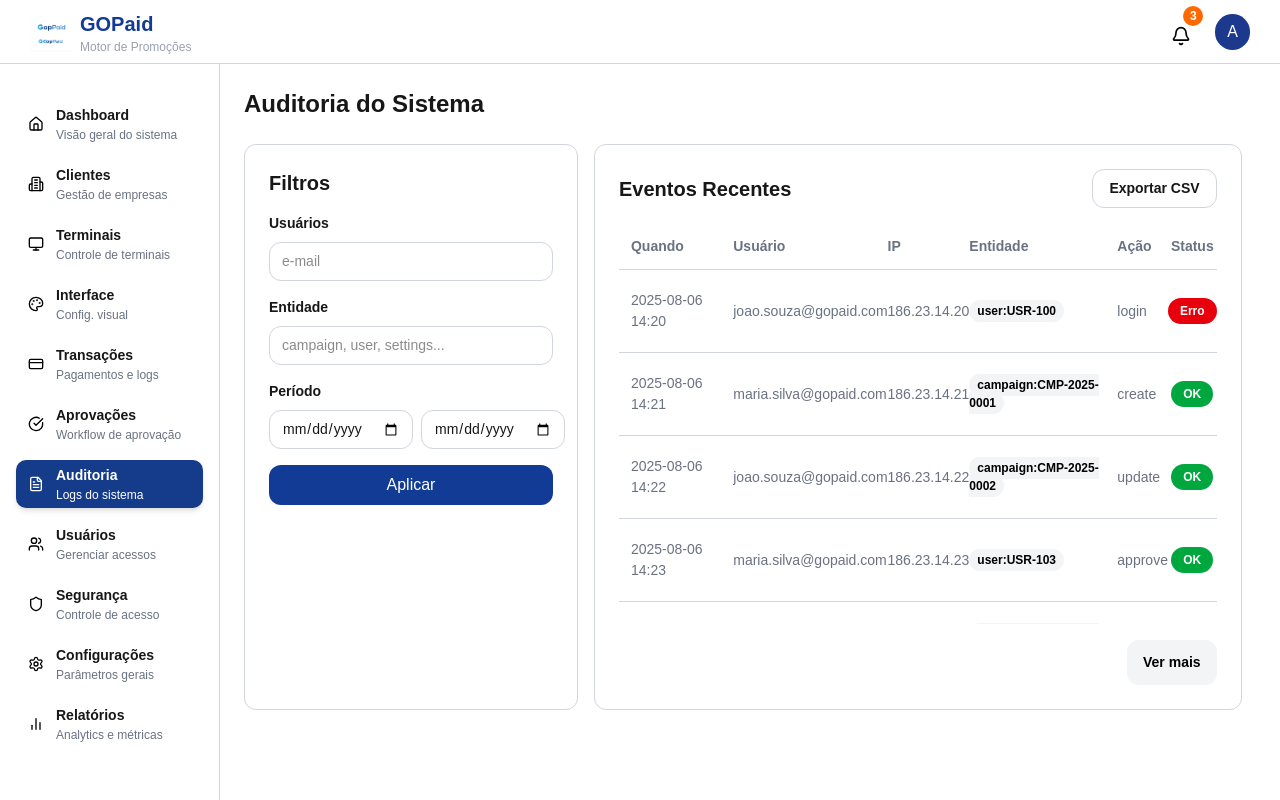
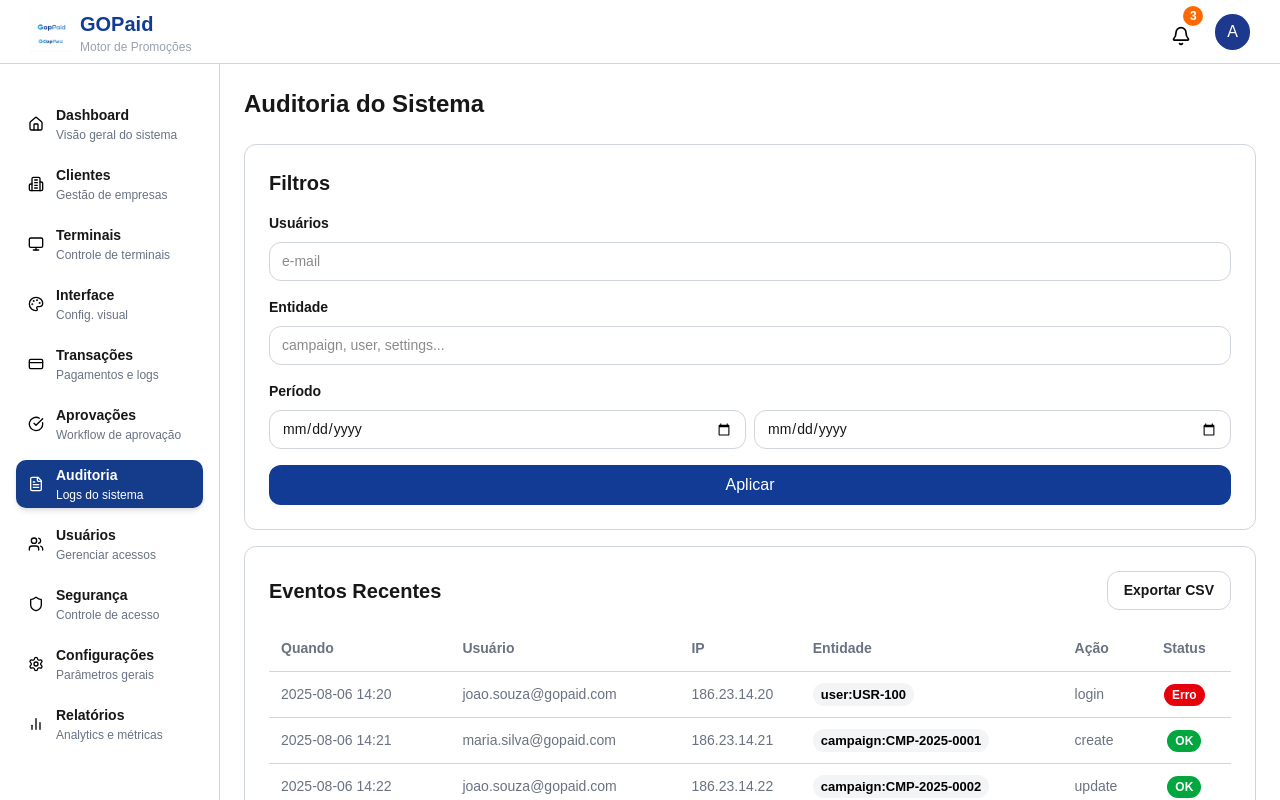
Before and after one commit to JohannPDaniel/Meu-projeto, a Next.js app: page /auditoria in a window 1280 px wide. Shown: the top 800 px of the page. Built offline with nearby package versions, Linux system fonts and the light colour scheme.

Commit message:
fazendo a parte mobile da pagina de auditoria

```diff
--- a/src/app/auditoria/page.tsx
+++ b/src/app/auditoria/page.tsx
@@ -6,8 +6,8 @@ export default function auditoria() {
 		<AppLayout>
 			<h1 className='text-2xl font-bold'>Auditoria do Sistema</h1>
 
-			<div className='flex  gap-4'>
-				<form className='w-[33%] flex flex-col gap-4 border border-gray-300 rounded-xl p-6'>
+			<div className='flex sm:flex-col xl:flex-row gap-4'>
+				<form className='flex flex-1 flex-col gap-4 border border-gray-300 rounded-xl p-6'>
 					<h1 className='text-xl font-bold'>Filtros</h1>
 
 					<label className='flex flex-col gap-2'>
@@ -49,7 +49,7 @@ export default function auditoria() {
 					</button>
 				</form>
 
-				<div className='w-[64%] flex flex-col gap-4 border border-gray-300 rounded-xl p-6'>
+				<div className='flex flex-2 flex-col gap-4 border border-gray-300 rounded-xl p-6'>
 					<div className='flex items-center justify-between'>
 						<h1 className='text-xl font-bold'>Eventos Recentes</h1>
 
@@ -58,18 +58,79 @@ export default function auditoria() {
 						</button>
 					</div>
 
-					<div
-						className='max-h-100 overflow-y-auto rounded-xl [scrollbar-width:thin] [scrollbar-color:#d1d5db_transparent]
-    [&::-webkit-scrollbar]:w-2 [&::-webkit-scrollbar]:h-2
-    [&::-webkit-scrollbar-track]:bg-transparent
-    [&::-webkit-scrollbar-thumb]:bg-[#e5e7eb]
-    [&::-webkit-scrollbar-thumb]:rounded-full
-    [&::-webkit-scrollbar-thumb]:border-2 [&::-webkit-scrollbar-thumb]:border-transparent
-    [&::-webkit-scrollbar-thumb]:bg-clip-content
-    hover:[&::-webkit-scrollbar-thumb]:bg-[#cbd5e1]'>
+					{/* MOBILE: timeline/cards (até md) */}
+					<div className='lg:hidden'>
+						<ul className='space-y-4'>
+							{tableAuditoria.map((ta, i) => (
+								<li
+									key={i}
+									className='relative pl-6'>
+									{/* linha/dot da timeline */}
+									<span className='absolute left-2 top-0 bottom-0 w-px bg-gray-200' />
+									<span
+										className={`absolute left-0 top-2 w-4 h-4 rounded-full ring-4 ring-white
+            ${
+							ta.status?.toLowerCase() === 'ok' ? 'bg-green-600' : 'bg-red-600'
+						}`}
+									/>
+
+									{/* card */}
+									<div className='rounded-xl border border-gray-200 p-3 shadow-sm'>
+										<div className='flex items-start justify-between gap-3'>
+											<div className='text-[13px] text-gray-500 leading-tight'>
+												{ta.quando}
+											</div>
+											<span
+												className={`px-2 py-0.5 rounded-2xl text-[12px] font-bold
+                ${
+									ta.status?.toLowerCase() === 'ok'
+										? 'bg-green-600 text-white'
+										: ta.status?.toLowerCase() === 'erro'
+										? 'bg-red-600 text-white'
+										: 'bg-gray-200 text-gray-800'
+								}`}>
+												{ta.status}
+											</span>
+										</div>
+
+										<div className='mt-2 grid grid-cols-1 gap-1 text-[14px]'>
+											<div>
+												<span className='font-medium text-gray-700'>
+													Usuário:{' '}
+												</span>
+												<span className='text-gray-600'>{ta.usuario}</span>
+											</div>
+											<div>
+												<span className='font-medium text-gray-700'>IP: </span>
+												<span className='text-gray-600'>{ta.ip}</span>
+											</div>
+											<div className='flex items-center gap-2'>
+												<span className='font-medium text-gray-700'>
+													Entidade:
+												</span>
+												<span className='bg-gray-100 rounded-2xl px-2 py-0.5 text-[12px] font-bold text-gray-800'>
+													{ta.entidade}
+												</span>
+											</div>
+											<div>
+												<span className='font-medium text-gray-700'>
+													Ação:{' '}
+												</span>
+												<span className='text-gray-600'>{ta.acao}</span>
+											</div>
+										</div>
+									</div>
+								</li>
+							))}
+						</ul>
+					</div>
+
+					{/* DESKTOP/TABLET: tabela (lg+) */}
+					<div className='hidden lg:block'>
+						<div className='max-h-80 overflow-y-auto rounded-xl'>
 							<table className='min-w-full'>
 								<thead className='sticky top-0 bg-white z-10'>
-								<tr className='border-gray-300 hover:bg-gray-50'>
+									<tr>
 										<th className='text-left text-[14px] text-gray-500 py-3 pl-3'>
 											Quando
 										</th>
@@ -85,42 +146,41 @@ export default function auditoria() {
 										<th className='text-left text-[14px] text-gray-500 py-3'>
 											Ação
 										</th>
-									<th className='text-center text-[14px] text-gray-500 py-3'>
+										<th className='text-center text-[14px] text-gray-500 py-3 pr-3'>
 											Status
 										</th>
 									</tr>
 								</thead>
-
 								<tbody>
 									{tableAuditoria.map((ta, index) => (
 										<tr
 											key={index}
 											className='border-t border-gray-300 hover:bg-gray-50'>
-										<td className='text-left text-[14px] text-gray-500 py-5 pl-3'>
+											<td className='text-left text-[14px] text-gray-500 py-3 pl-3'>
 												{ta.quando}
 											</td>
-										<td className='text-left text-[14px] text-gray-500 py-5'>
+											<td className='text-left text-[14px] text-gray-500 py-3'>
 												{ta.usuario}
 											</td>
-										<td className='text-left text-[14px] text-gray-500 py-5'>
+											<td className='text-left text-[14px] text-gray-500 py-3'>
 												{ta.ip}
 											</td>
-										<td className='text-left text-[12px] text-black font-bold py-5'>
+											<td className='text-left text-[13px] text-black font-bold py-3'>
 												<span className='bg-gray-100 rounded-2xl px-2 py-1'>
 													{ta.entidade}
 												</span>
 											</td>
-										<td className='text-left text-[14px] text-gray-500 py-5'>
+											<td className='text-left text-[14px] text-gray-500 py-3'>
 												{ta.acao}
 											</td>
-										<td className='text-center py-3'>
+											<td className='text-center text-[13px] text-white py-3 pr-3'>
 												<span
-												className={`inline-flex items-center px-3 py-1 rounded-2xl text-[12px] font-bold
+													className={`px-2 py-1 rounded-2xl font-bold text-[12px]
                   ${
-												ta.status === 'OK'
-													? 'bg-green-600 text-white'
-													: ta.status === 'Erro'
-													? 'bg-red-600 text-white'
+										ta.status?.toLowerCase() === 'ok'
+											? 'bg-green-600'
+											: ta.status?.toLowerCase() === 'erro'
+											? 'bg-red-600'
 											: 'bg-gray-300 text-gray-800'
 									}`}>
 													{ta.status}
@@ -130,6 +190,7 @@ export default function auditoria() {
 									))}
 								</tbody>
 							</table>
+						</div>
 					</div>
 
 					<div className='flex justify-end'>
```
Lines whose indentation alone changed are shown as unchanged.
